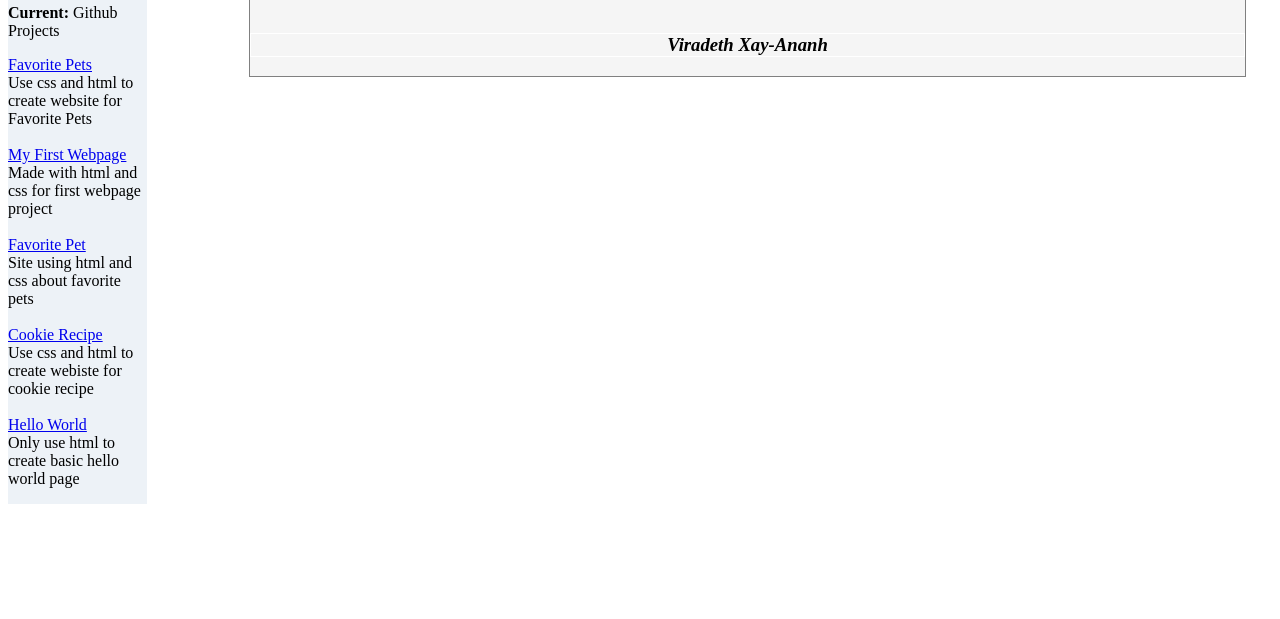
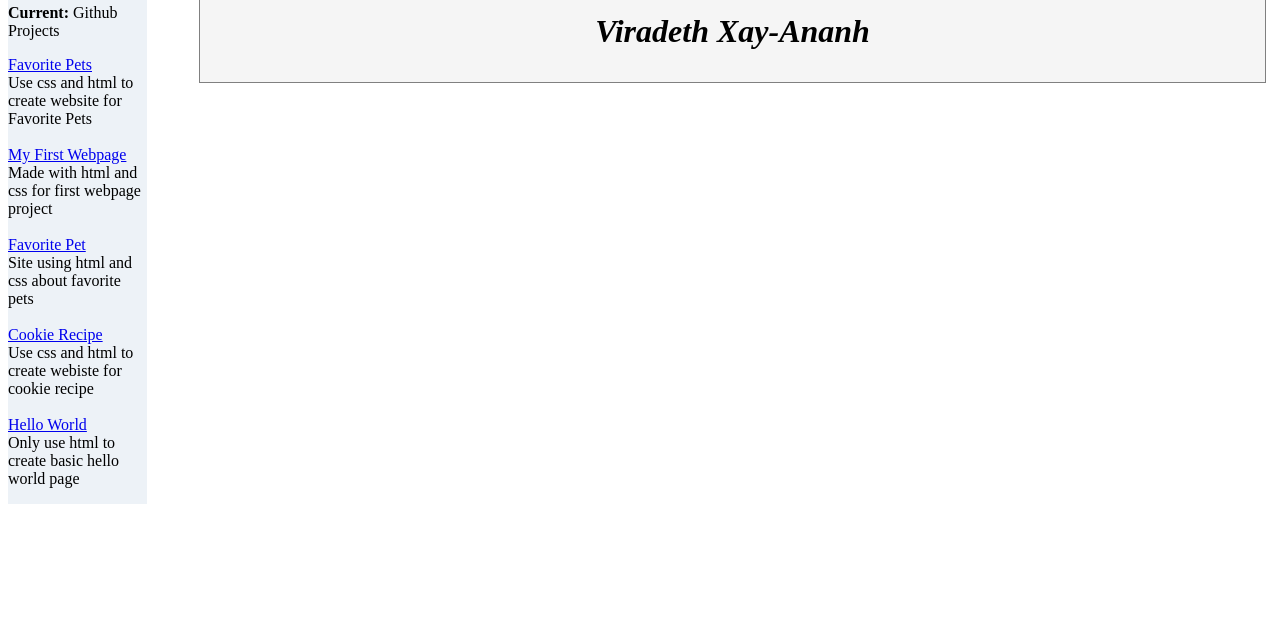
Before and after one commit to xayananh4/ProgrammingLanguageS, a plain HTML site: page index.html in a window 1280 px wide. Shown: the part 181-800 px from the top of the page. Drawn offline with Linux system fonts and the light colour scheme.

Commit message:
Adjuct about me text to left

```diff
--- a/css/styles.css
+++ b/css/styles.css
@@ -1,38 +1,40 @@
 .vira-logo {
   width: 183px;
 }
-
+/* div for sidebar  */
 .sidebar-portfolio {
   width: 11%;
   background-color: rgb(237, 242, 247);
   float: left;
 }
 
+/* links to github projects */
 .item-links {
-  /* border: 1px solid; */
   list-style: none;
   margin-left: -40px;
-
-}
-
-.aboutme-text {
-  border: 1px solid #fff;
-  margin-top: 75px;
-}
-
-.aboutme-screen {
-  border: 1px solid grey;
-  margin-top: 25px;
-  background-color: whitesmoke;
-  margin-left: 240px;
-  margin-right: 25px;
-  padding-top: 15px;
-}
-
-.aboutme-text, h3 {
-  text-align: center;
 }
 
 .top-aboutme-page-tab {
   border: 1px solid #fff;
 }
+
+ /* About Me text on top left */
+.aboutme-text {
+  margin-top: 75px;
+  font-size: xx-large;
+
+}
+ /* Container for About Me section  */
+.aboutme-screen {
+  border: 1px solid grey;
+  background-color: whitesmoke;
+  margin-top: -50px;
+  margin-left: 190px;
+  margin-right: 5px;
+  padding-top: 15px;
+}
+ /* center name text  */
+.aboutme-screen, h3 {
+  text-align: center;
+  font-size: xx-large;
+}
--- a/index.html
+++ b/index.html
@@ -31,11 +31,13 @@
       </ul>
     </div>
   </div>
-  <!-- Container for About me section -->
+
+  <!-- div container for About me section -->
   <div class="top-aboutme-page-tab">
     <h6 class="aboutme-text">About Me</h6>
     <div class="aboutme-screen">
-      <h3 class="aboutme-text"><em>Viradeth Xay-Ananh</em></h3>
+      <h3 class="name-text"><em>Viradeth Xay-Ananh</em></h3>
+
 
     </div>
   </div>
```
